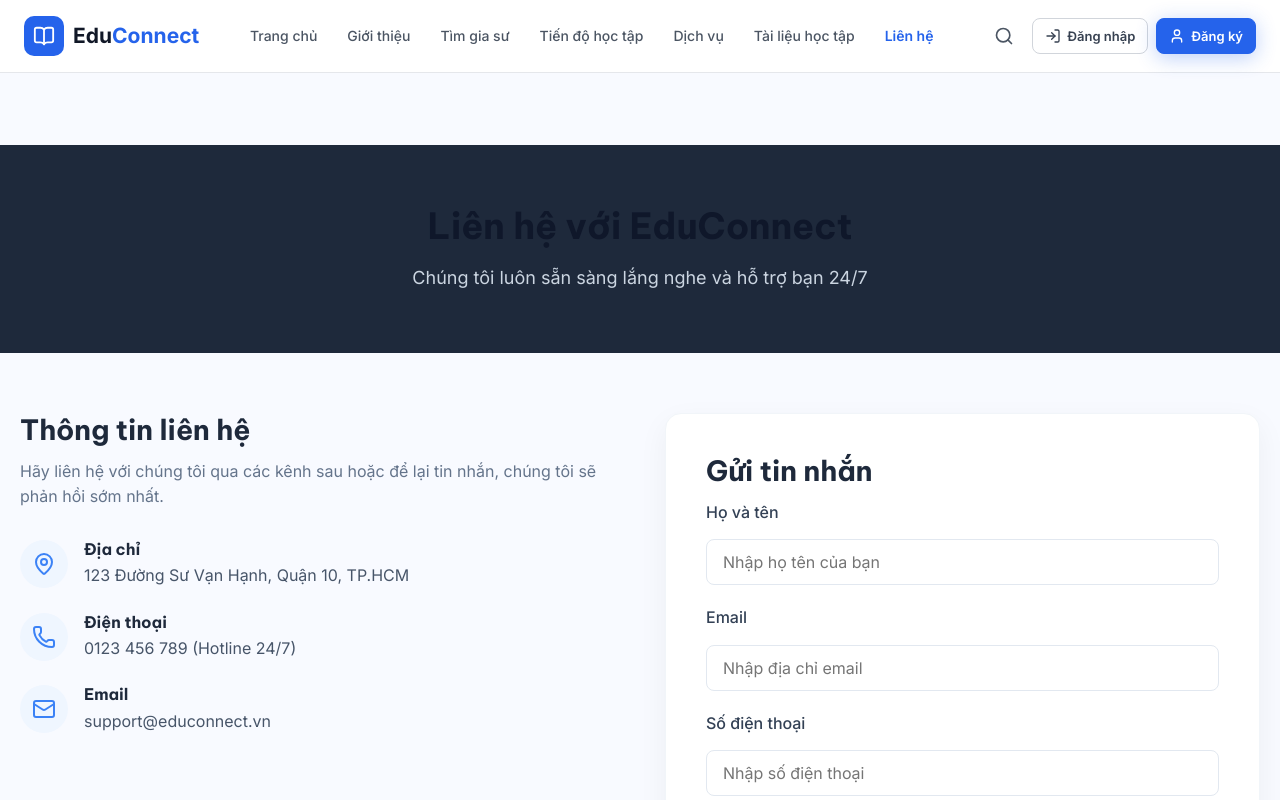
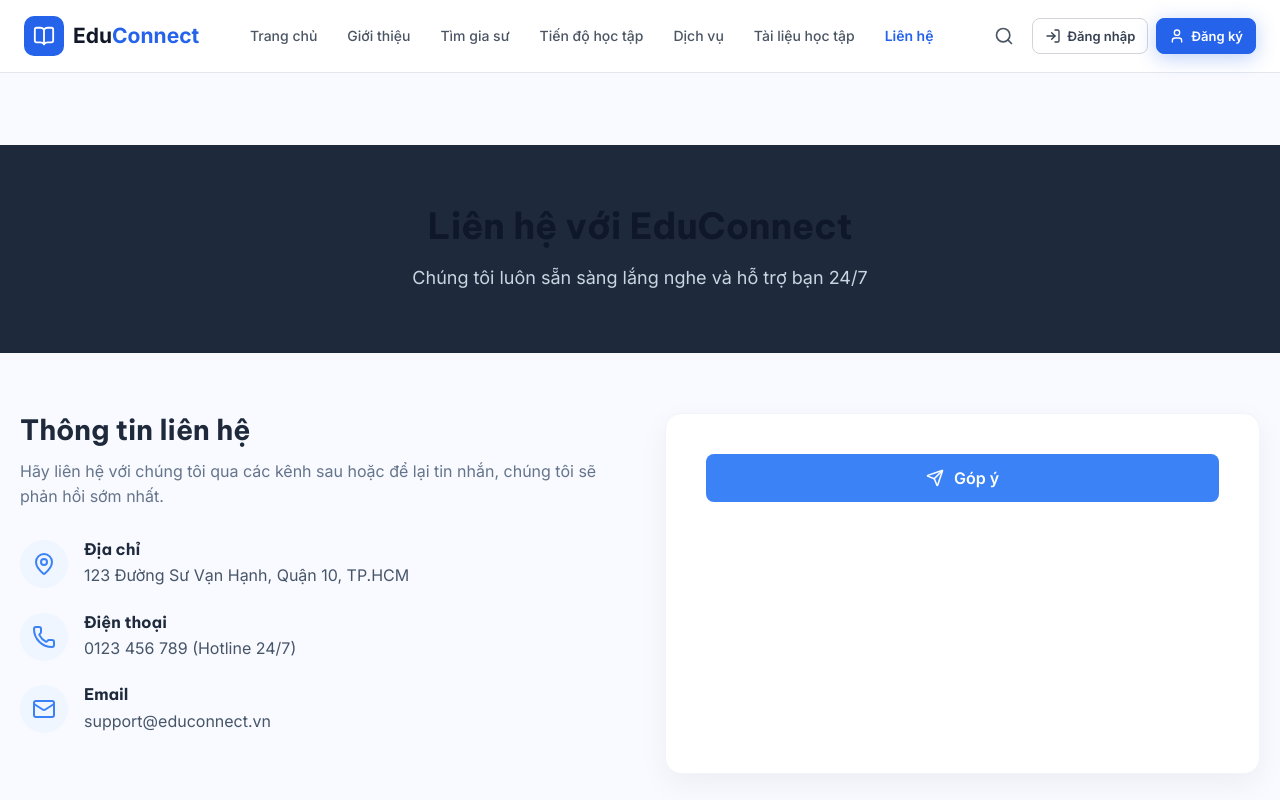
Before and after one commit to PhanTanHuy/FE-WEBAPP-KHOI-NGHIEP, a React (Vite) app: page /lien-he in a window 1280 px wide. Shown: the top 800 px of the page. Built offline with nearby package versions, Linux system fonts and the light colour scheme.

Commit message:
sua nut gop y > gg form

```diff
--- a/src/pages/ContactPage.jsx
+++ b/src/pages/ContactPage.jsx
@@ -51,7 +51,7 @@ export default function ContactPage() {
                     </div>
 
                     <div className="contact-form-container">
-                        <h2>Gửi tin nhắn</h2>
+                        {/* <h2>Gửi tin nhắn</h2>
                         <form className="contact-form">
                             <div className="form-group">
                                 <label>Họ và tên</label>
@@ -68,11 +68,11 @@ export default function ContactPage() {
                             <div className="form-group">
                                 <label>Nội dung tin nhắn</label>
                                 <textarea rows="5" placeholder="Bạn cần chúng tôi hỗ trợ vấn đề gì?" required></textarea>
-                            </div>
-                            <button type="submit" className="submit-btn">
-                                <Send size={18} /> Gửi tin nhắn
+                            </div> */}
+                            <button type="submit" className="submit-btn" onClick={() => window.open("https://docs.google.com/forms/d/e/1FAIpQLSfhS7DBeZu4ccJkbPlKJ38FXRLU5oTYAAkR56dEGK3CzxHTuA/viewform?usp=publish_to_web", "_blank")}>
+                                <Send size={18} /> Góp ý
                             </button>
-                        </form>
+                        {/* </form> */}
                     </div>
                 </div>
             </section>
```
